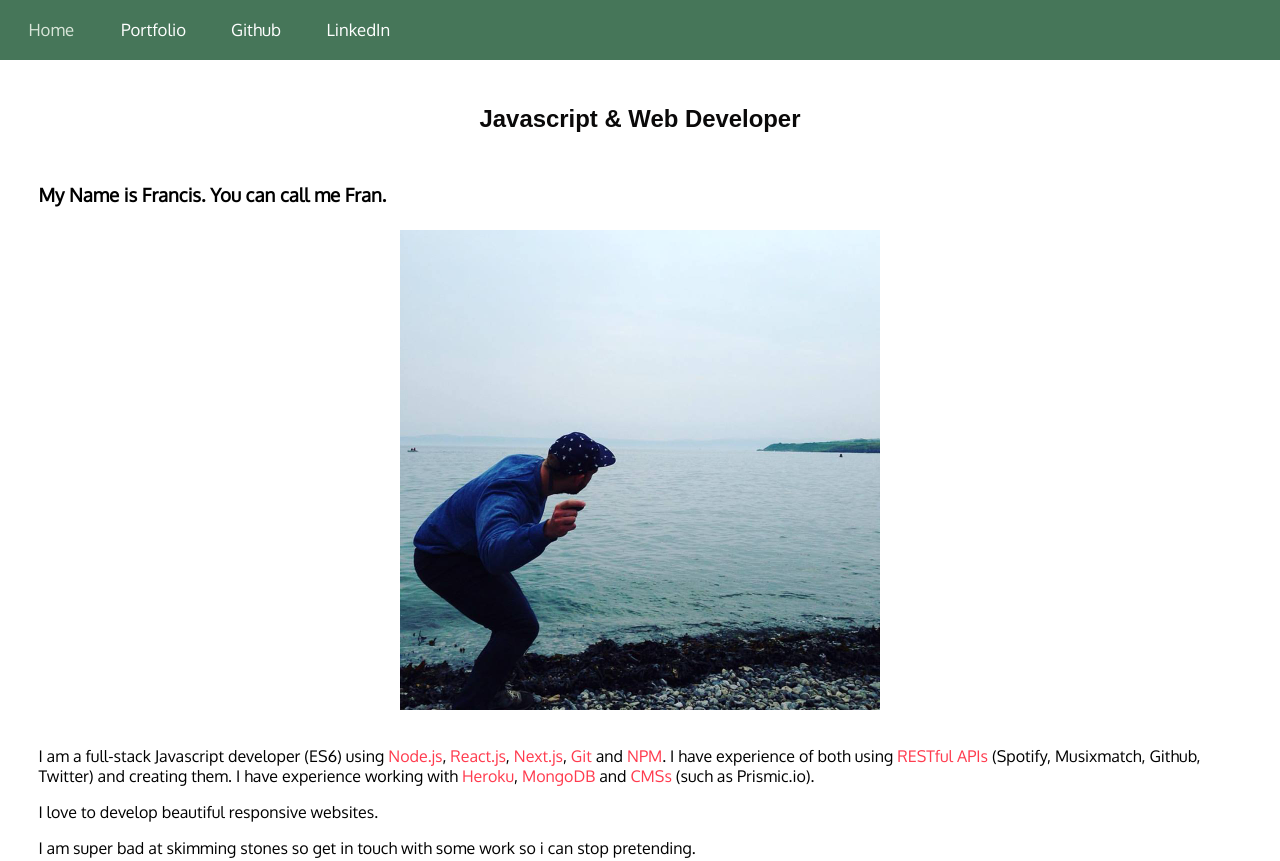
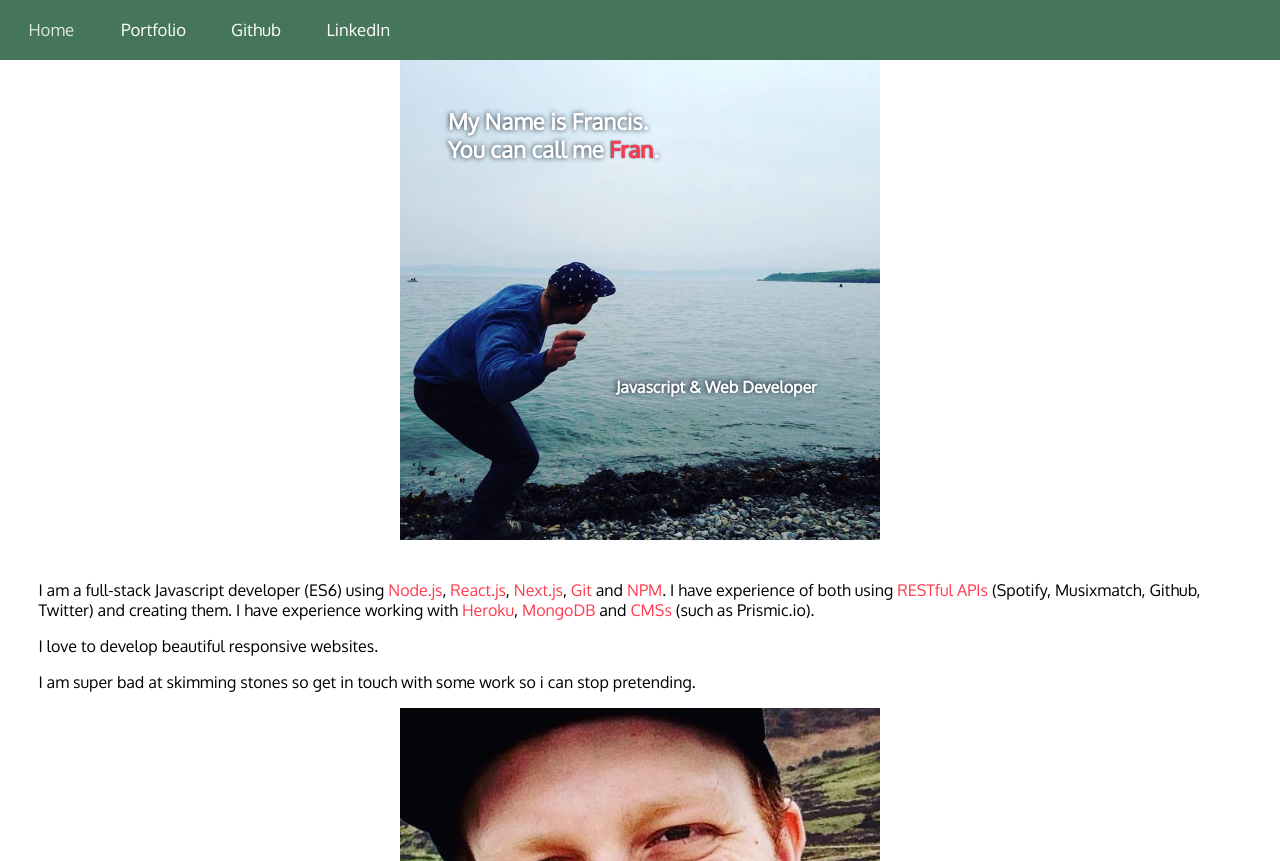
Before and after one commit to ffraniel/portfolio, a website: page source/index.html in a window 1280 px wide. Shown: the top 861 px of the page. Drawn offline with Linux system fonts and the light colour scheme; a web font is replaced by a local one.

Commit message:
restyled text over image on main page

```diff
--- a/source/index.html
+++ b/source/index.html
@@ -25,14 +25,19 @@
                 <a id="linkedinNav" href="https://www.linkedin.com/in/francis-whitehead-394023155/">LinkedIn</a>
             </nav>
             <section id="home" class="title">
-                <h5>Javascript & Web Developer</h5>
+                <!-- <h5>Javascript & Web Developer</h5> -->
             </section>
         </header>
         <main>
             <section class="introduction">
-                <h3 class="intro-title">My Name is Francis. You can call me Fran.</h3>
-                <img class="fullImage" src="images/skimming stones.jpg" alt="Me skimming stones near some mountains. It looks good but experts will notice my poor technique.">
-                <article>
+                <!-- <h3 class="intro-title">My Name is Francis. You can call me Fran.</h3> -->
+                <div class="fullImage">
+                    <img src="images/skimming stones.jpg" alt="Me skimming stones near some mountains. It looks good but experts will notice my poor technique.">
+                    <h5>Javascript & Web Developer</h5>
+                    <h3 class="intro-title">My Name is Francis. <br> You can call me <span>Fran</span>.</h3>
+
+                </div>
+                    <article>
                     <p>I am a full-stack Javascript developer (ES6) using <span>Node.js</span>, <span>React.js</span>, <span>Next.js</span>, <span>Git</span> and <span>NPM</span>. I have experience of both using <span>RESTful APIs</span> (Spotify, Musixmatch, Github, Twitter) and creating them. I have experience working with <span>Heroku</span>, <span>MongoDB</span> and <span>CMSs</span> (such as Prismic.io).</p>
                     <p>I love to develop beautiful responsive websites.</p>
                     <p>I am super bad at skimming stones so get in touch with some work so i can stop pretending.</p>
--- a/source/style/style-about.css
+++ /dev/null
@@ -1,82 +0,0 @@
-/* globals */
-body{
-    margin: 0 auto;
-    background-color:rgba(206, 221, 206, 0.301);
-    font-family: 'Oxygen', sans-serif;
-    font-weight: 300;
-  }
-
-a{
-    text-decoration: none;
-}
-/* header and nav */
-
-/* header and nav */
-
-header nav{
-    display:grid;
-    grid-template-columns: 25% 25% 25% 25%;
-    background-color:rgba(255, 59, 79, 0.918);
-    background-color:#386c4cec;
-    color:#FFFFFF;
-    height:40px;
-    line-height: 40px;
-	position: fixed;
-	top: 0;
-    width: 100%;
-    left: 0px;
-    right:0px;
-    z-index: 1;
-  }
-header nav a{
-    color:white;
-    text-align: center;
-}
-header nav a:hover{
-    color:rgb(218, 230, 218);
-}
-
-main {
-    padding-top:40px;
-}
-
-@media(min-width:430px){
-    /* header and nav */
-    header nav{
-        grid-template-columns:20% 20% 20% 20% auto;
-    }
-}
-
-@media(min-width:480px){
-    /* header and nav */
-
-    header nav{
-        display:grid;
-        grid-template-columns:16% 16% 16% 16% auto;
-        grid-column: 1 / 2;
-        height:50px;
-        line-height: 50px;
-    }
-    header .title {
-        padding:50px 5% 0 5%;
-    }
-}
-
-@media(min-width:650px){
-    /* header and nav */
-    header nav{
-        grid-template-columns:12% 12% 12% 12% auto;
-    }
-}
-
-@media(min-width:880px){
-    /* header and nav */
-    header nav{
-        grid-template-columns:8% 8% 8% 8% auto;
-        height:60px;
-        line-height: 60px;
-    }
-    header nav a {
-        font-size:1.05rem;
-    }
-}
--- a/source/style/style-index.css
+++ b/source/style/style-index.css
@@ -66,15 +66,49 @@
 
 .introduction{
     width:100%;
+    padding-top:0px;
 }
 .intro-title{
     padding:5px 3%;
 }
 
 .fullImage{
+    /* object-fit: cover;
+    width:100%; */
+    position:relative;
+}
+
+.fullImage img{
     object-fit: cover;
     width:100%;
 }
+
+.fullImage h5{
+    color:white;
+    position: absolute;
+    top: 60%;
+    width: 100%;
+    left:45%;
+    text-shadow: -1px -1px 5px #0b1420;
+    font-size:0.8rem;
+}
+.fullImage .intro-title{
+    position: absolute;
+    top: 4%;
+    left: 7%;
+    width: 100%;
+    color:white;
+    text-shadow: -0.5px -0.5px 5px #0b1420d8;
+    font-size:1.2rem;
+}
+.intro-title span{
+    color:#FF3B4E;
+    text-shadow: -0.5px -0.5px 1.5px #0b1420d8;
+}
+.fullImage h5 span{
+    color:#FF3B4E;
+}
+
 .introduction article{
     padding:20px 3% 0 3%;
 }
@@ -175,6 +209,12 @@
     header nav{
         grid-template-columns:20% 20% 20% 20% auto;
     }
+    .fullImage h5{
+        font-size:1rem;
+    }
+    .fullImage .intro-title{
+        font-size:1.4rem;
+    }
 }
 
 @media(min-width:480px){
```
